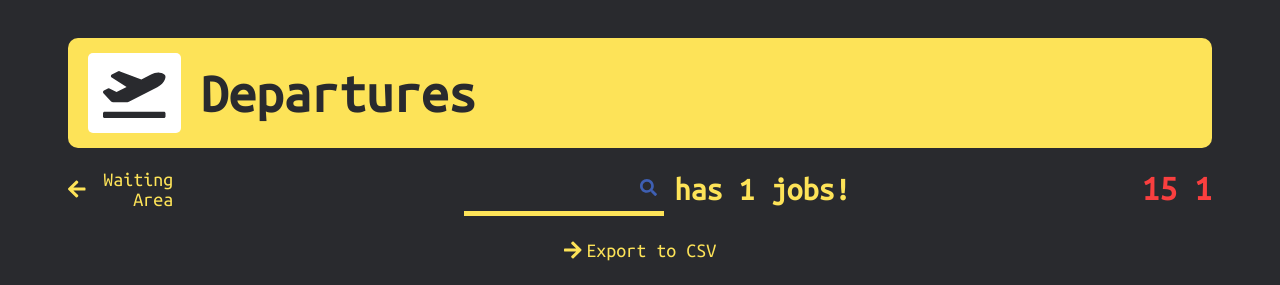
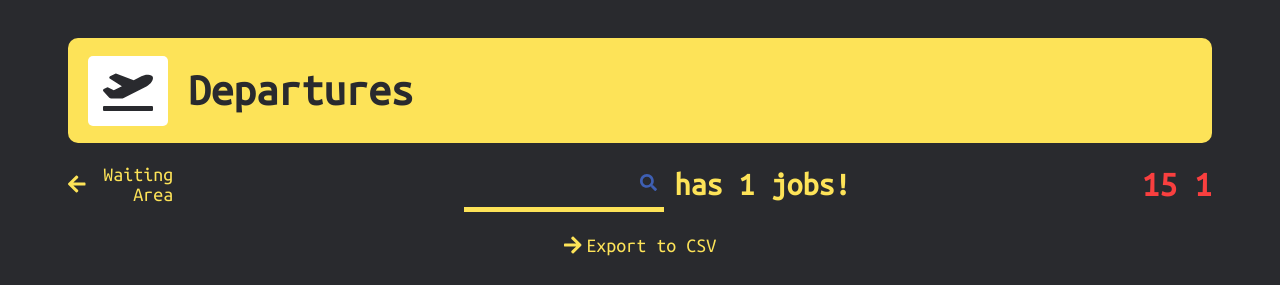
Before and after one commit to purple402/webscrapper, a Flask app: template templates/report_review.html in a window 1280 px wide. Shown: the top 285 px of the page. Run offline with Flask 2, Linux system fonts and the light colour scheme; the template is opened without the code that fills it: most values are stand-ins (such as "Sample title", 1, 10 or a date in 2020); some libraries are stand-ins or nearby versions.

Commit message:
modify title size in report page

```diff
--- a/static/css/report.css
+++ b/static/css/report.css
@@ -22,19 +22,18 @@ header{
 .departures {
     display: flex;
     width: 100%;
-    height: 110px;
     background-color: rgb(253, 227, 88);
     align-items: center;
     border-radius: 10px;
 }
 
 .departures h1 {
-    font-size: 55px;
+    font-size: 45px;
     color: rgb(41, 42, 46);
 }
 
 .fa-plane-departure {
-    font-size: 50px;
+    font-size: 40px;
     padding: 15px;
     margin: 0px 20px;
     background-color: white;
```
